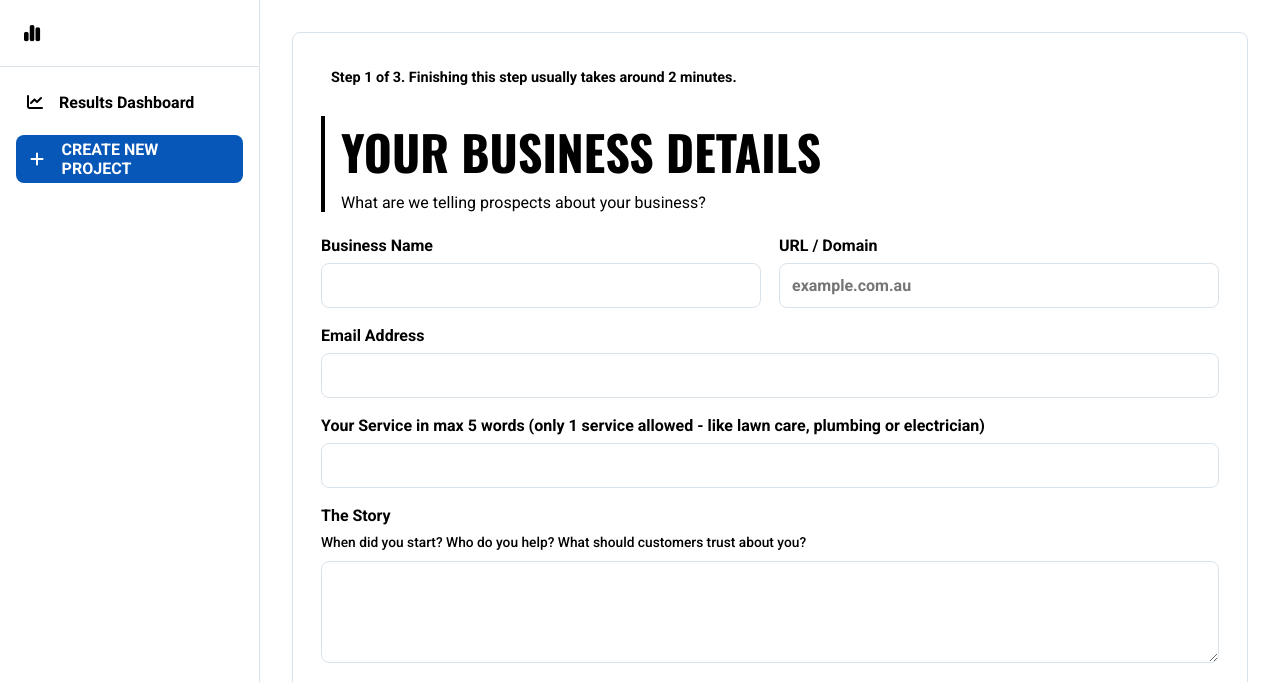
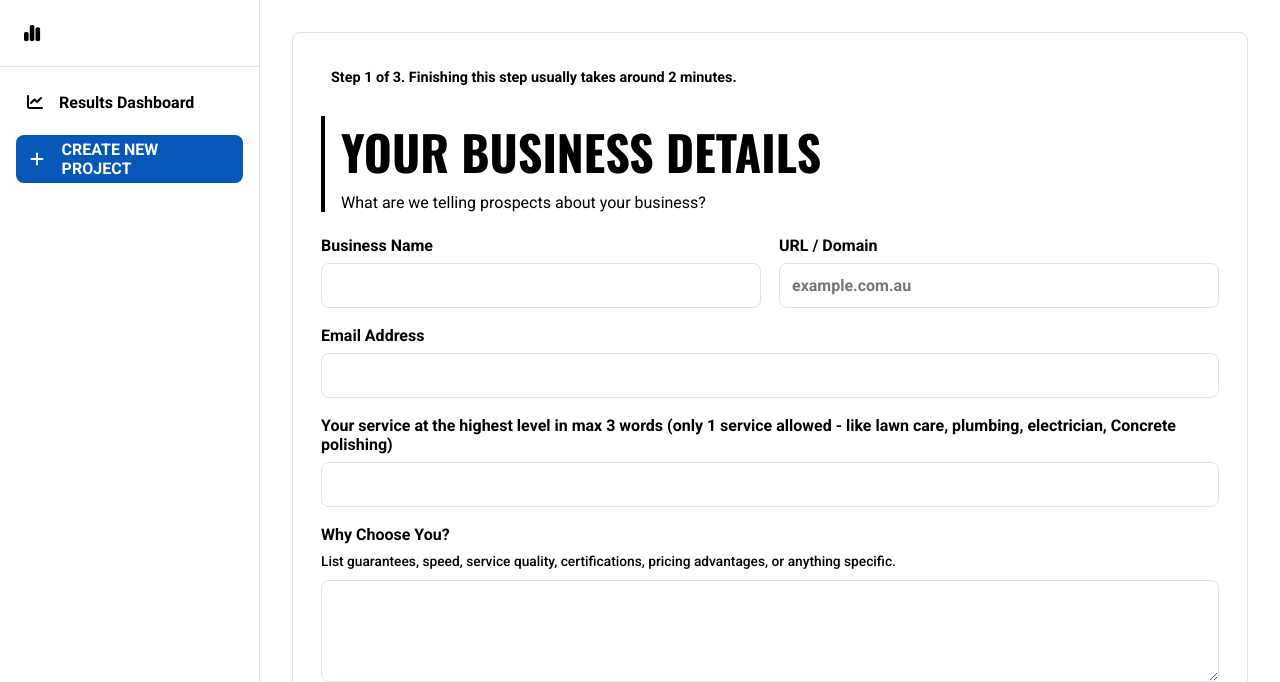
Before and after one commit to rick698/firedtheagency-salesdemo, a PHP site: template app/views/dashboard/create-project.php in a window 1280 px wide. Shown: the top 682 px of the page. Run offline with PHP 8.4, Linux system fonts and the light colour scheme; the template is opened without the code that fills it, so the values that code supplies are empty; some libraries are stand-ins or nearby versions.

Commit message:
Update project step one fields

```diff
--- a/app/views/dashboard/create-project.php
+++ b/app/views/dashboard/create-project.php
@@ -87,13 +87,8 @@ ob_start();
                     <input type="email" name="account_email" value="<?= e($accountEmail) ?>" required>
                 </label>
                 <label class="wide">
-                    <span>Your Service in max 5 words (only 1 service allowed - like lawn care, plumbing or electrician)</span>
+                    <span>Your service at the highest level in max 3 words (only 1 service allowed - like lawn care, plumbing, electrician, Concrete polishing)</span>
                     <input type="text" name="service_short" value="<?= e($serviceShort) ?>" maxlength="80" required>
-                </label>
-                <label class="wide">
-                    <span>The Story</span>
-                    <small class="field-help">When did you start? Who do you help? What should customers trust about you?</small>
-                    <textarea name="story" rows="4"><?= e($story) ?></textarea>
                 </label>
                 <label class="wide">
                     <span>Why Choose You?</span>
```
